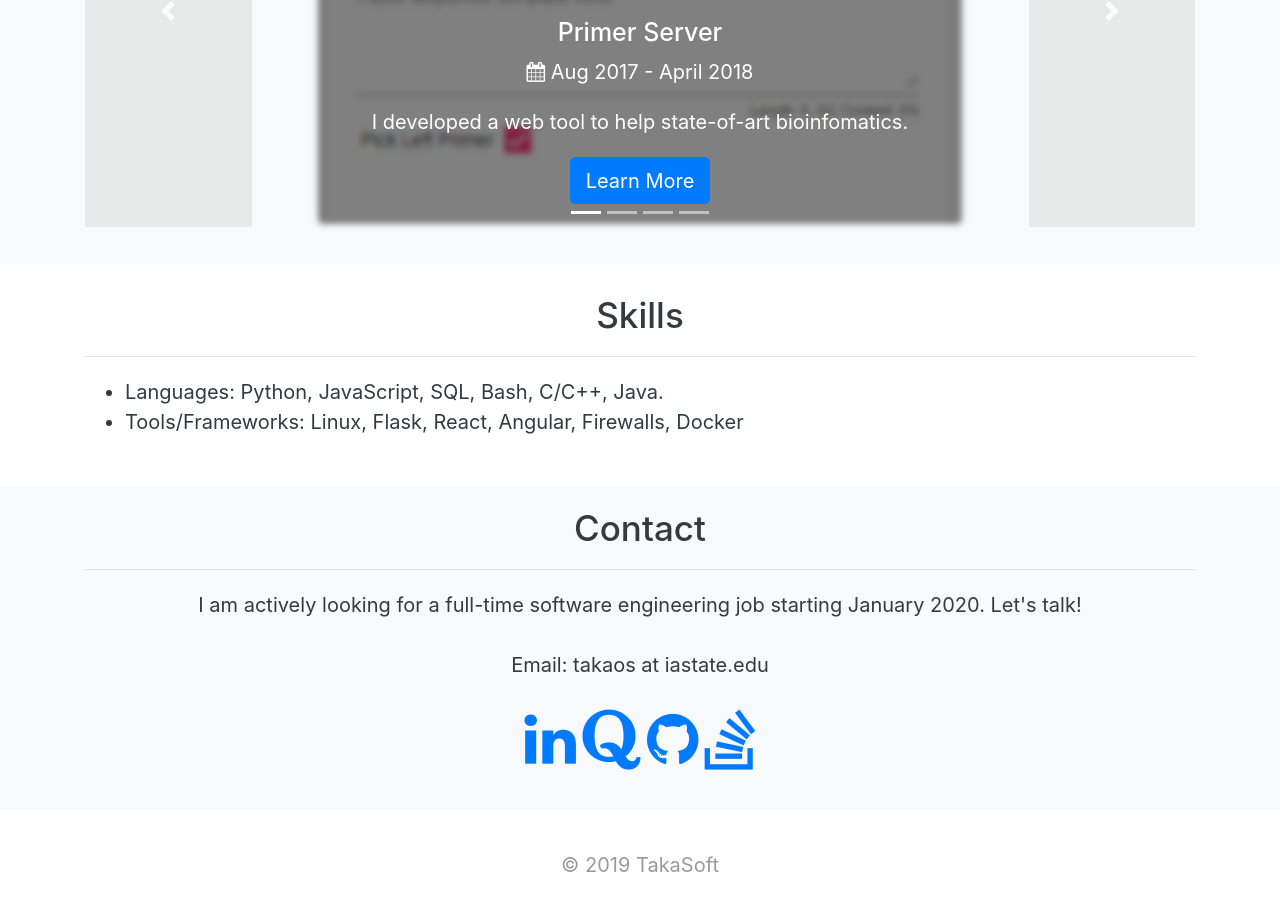
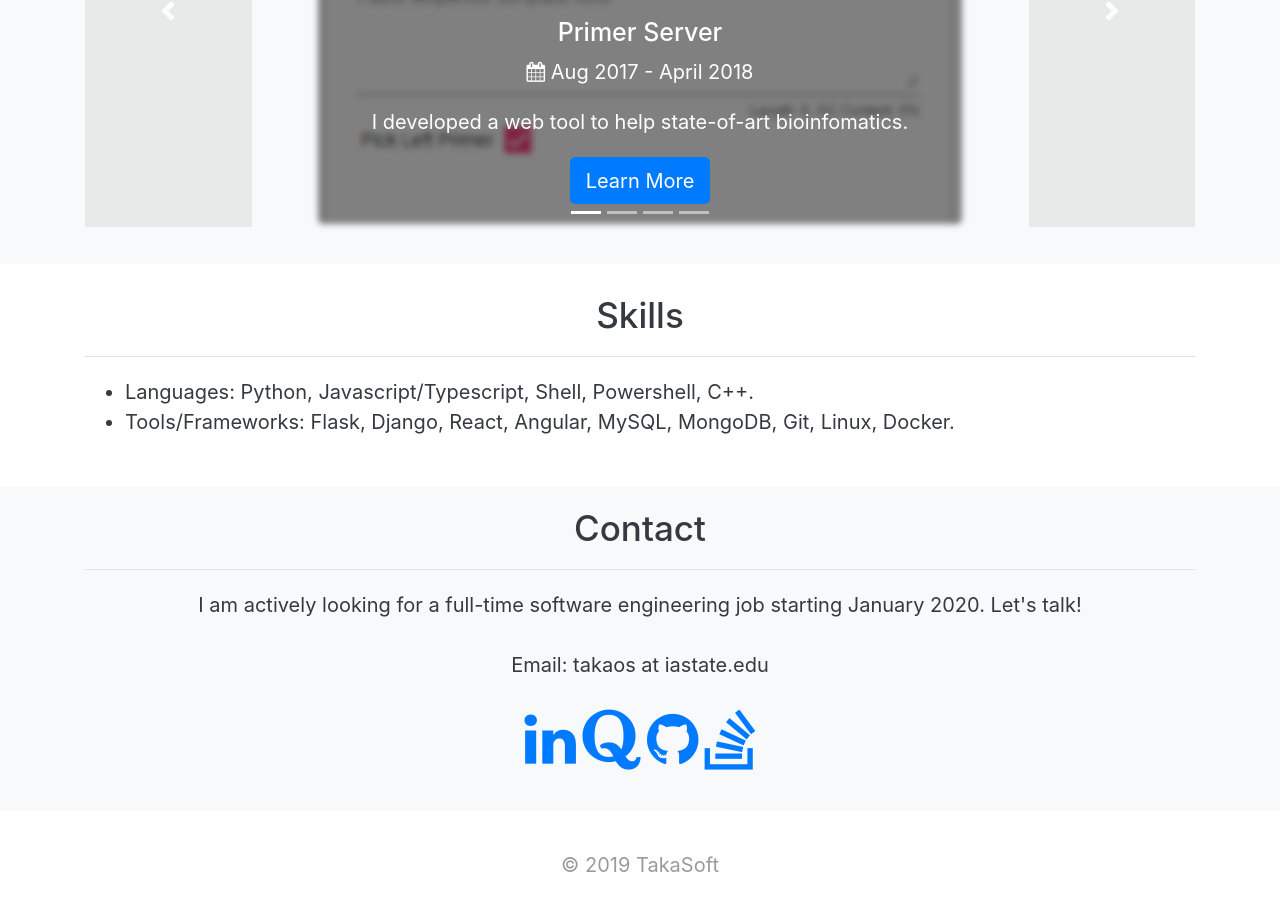
Before and after one commit to takasoft/takasoft.github.io, a Jekyll site: the page built from about.html, in a window 1280 px wide and 900 px high, scrolled down 2191 px. Built offline with Jekyll 4.4.1, drawn with Linux system fonts in a browser that asks for light colours.

Commit message:
update resume

```diff
--- a/about.html
+++ b/about.html
@@ -151,8 +151,8 @@ filetype: html
     <h3 class="story-title">Skills</h3>
     <hr>
     <ul>
-      <li>Languages: Python, JavaScript, SQL, Bash, C/C++, Java.</li>
-      <li>Tools/Frameworks: Linux, Flask, React, Angular, Firewalls, Docker</li>
+      <li>Languages: Python, Javascript/Typescript, Shell, Powershell, C++.</li>
+      <li>Tools/Frameworks: Flask, Django, React, Angular, MySQL, MongoDB, Git, Linux, Docker.</li>
     </ul>
   </div>
 </div>
```
Also changed, not shown: 1 other file.
